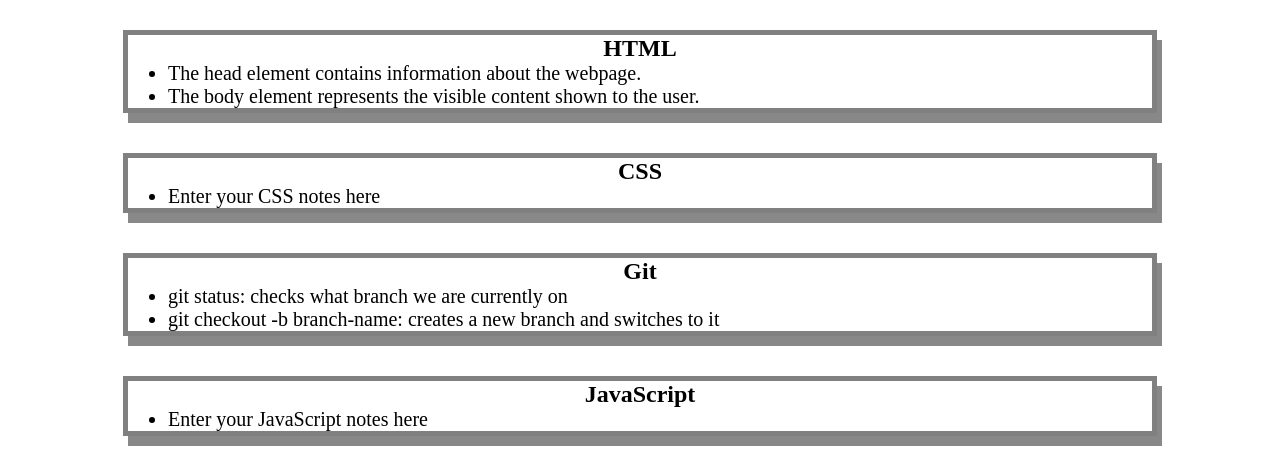
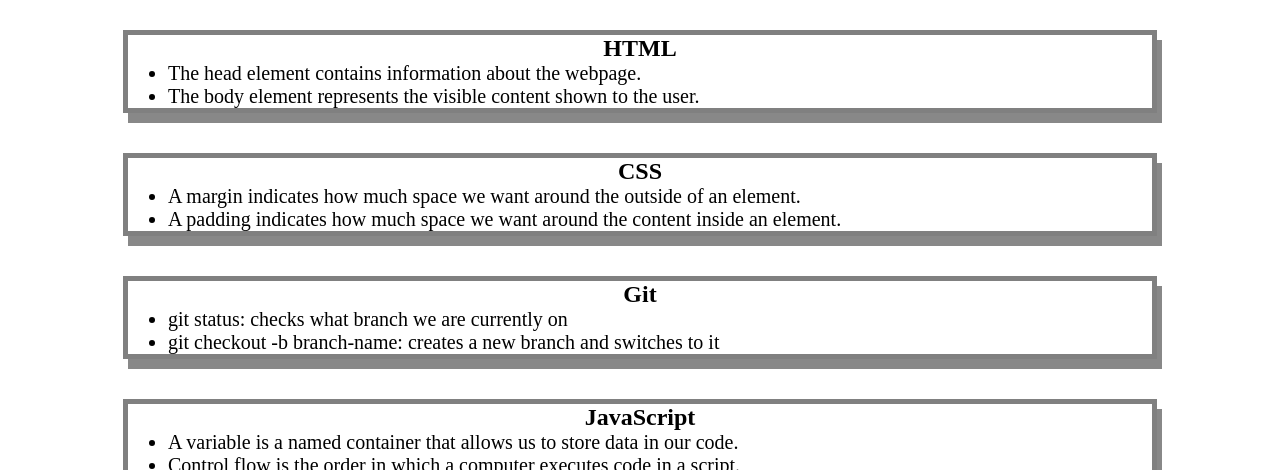
Before and after one commit to EliotCho/prework-study-guide, a plain HTML site: page index.html in a window 1280 px wide. Shown: the part 130-600 px from the top of the page. Drawn offline with Linux system fonts and the light colour scheme.

Commit message:
add missing lines in html

```diff
--- a/index.html
+++ b/index.html
@@ -32,7 +32,14 @@
       <section class="card" id="css-section">
         <h2>CSS</h2>
         <ul>
-          <li>Enter your CSS notes here</li>
+          <li>
+            A margin indicates how much space we want around the outside of an
+            element.
+          </li>
+          <li>
+            A padding indicates how much space we want around the content inside
+            an element.
+          </li>
         </ul>
       </section>
 
@@ -49,7 +56,14 @@
       <section class="card" id="javascript-section">
         <h2>JavaScript</h2>
         <ul>
-          <li>Enter your JavaScript notes here</li>
+          <li>
+            A variable is a named container that allows us to store data in our
+            code.
+          </li>
+          <li>
+            Control flow is the order in which a computer executes code in a
+            script.
+          </li>
         </ul>
       </section>
     </main>
```
